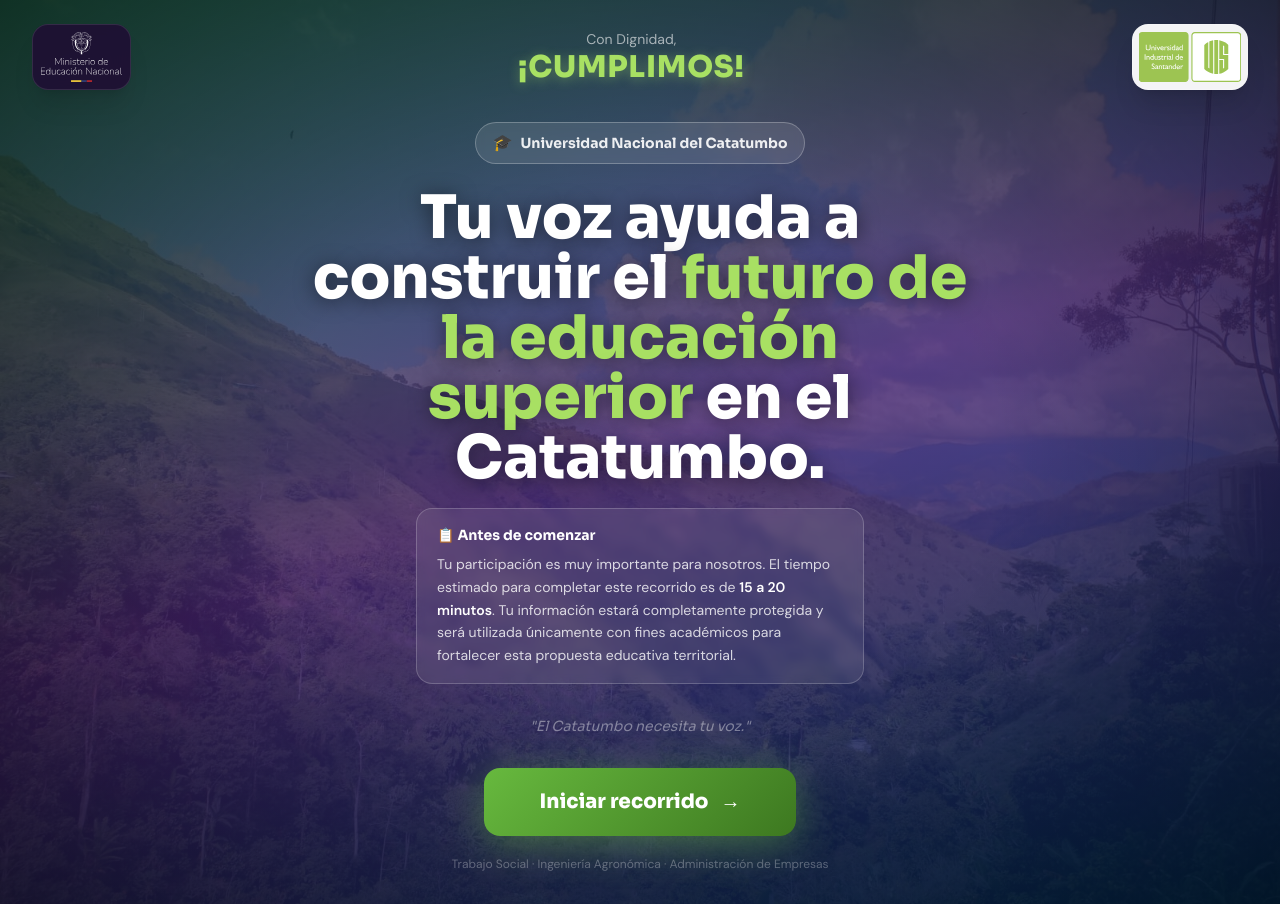
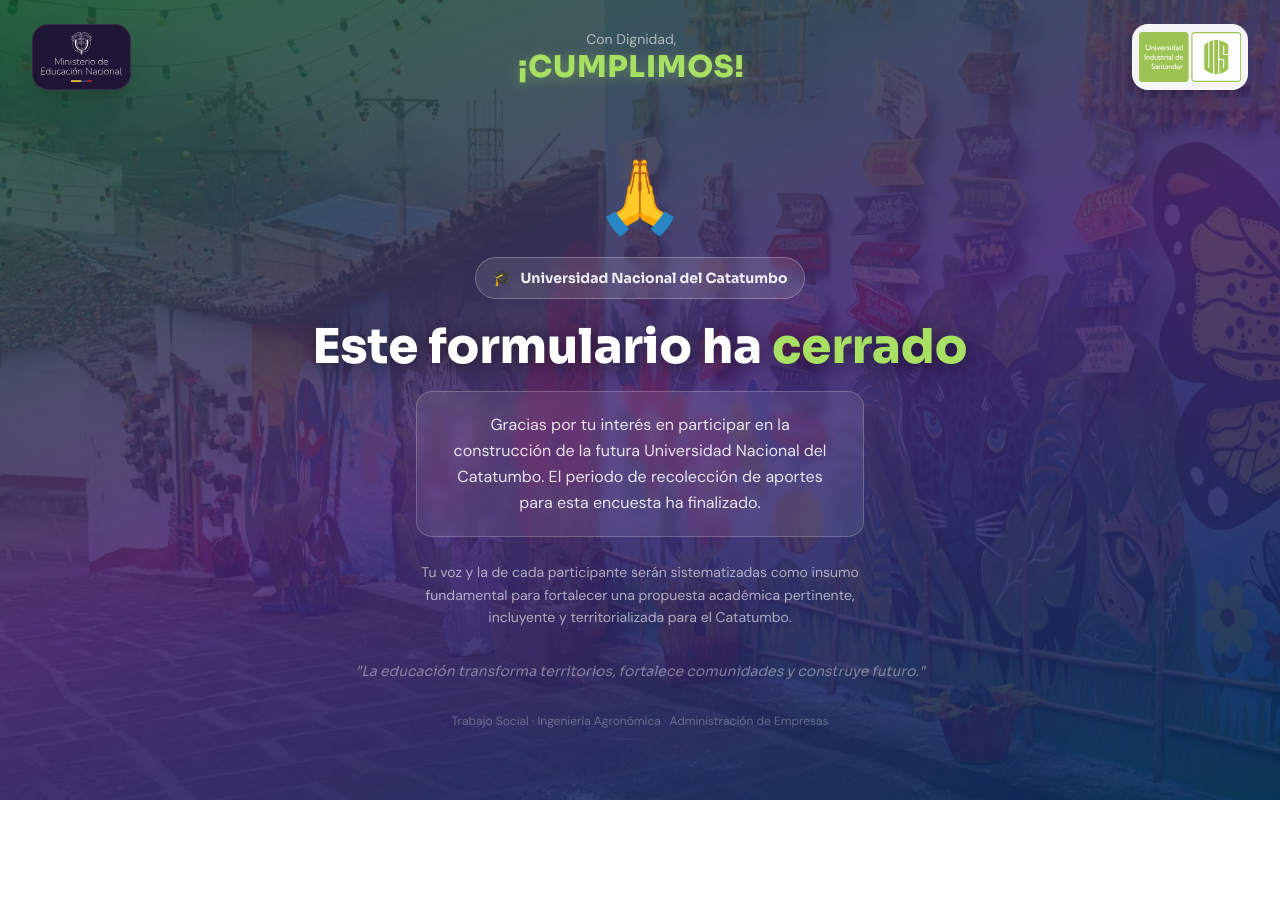
Before and after one commit to Harver98/perfil-vocacional, a React (Vite) app: page / in a window 1280 px wide. After the commit the page ends 800 px from the top, so only its background shows below. Built offline with nearby package versions, Linux system fonts and the light colour scheme.

Commit message:
Cierre Encuesta

```diff
--- a/src/App.jsx
+++ b/src/App.jsx
@@ -1,4 +1,5 @@
 import { useExperiencia, PASOS } from './hooks/useExperiencia'
+import FormularioCerrado      from './components/FormularioCerrado'
 import Bienvenida          from './components/steps/Bienvenida'
 import Capsula             from './components/steps/Capsula'
 import Caracterizacion     from './components/steps/Caracterizacion'
@@ -10,6 +11,9 @@
 import Dashboard           from './components/Dashboard'
 import DiagnosticoSupabase from './components/DiagnosticoSupabase'
 import './index.css'
+
+// ⚠️ Cambia esto a false para reabrir el formulario
+const FORMULARIO_CERRADO = true
 
 // Banner modo demo
 function DemoBanner() {
@@ -29,6 +33,10 @@
   const path = window.location.pathname.replace(/\/$/, '').toLowerCase()
   if (path === '/dashboard')   return <Dashboard />
   if (path === '/diagnostico') return <DiagnosticoSupabase />
+
+  // ── Formulario cerrado ──────────────────────────────────────────────────
+  // Permite seguir entrando al dashboard y diagnóstico aunque esté cerrado
+  if (FORMULARIO_CERRADO) return <FormularioCerrado />
 
   return (
     <>
--- /dev/null
+++ b/src/components/FormularioCerrado.jsx
@@ -0,0 +1,78 @@
+export default function FormularioCerrado() {
+  return (
+    <div className="min-h-screen relative flex flex-col overflow-hidden">
+
+      <div className="absolute inset-0">
+        <img src="/territorio-mural.jpg" alt="Territorio Catatumbo" className="w-full h-full object-cover"
+          style={{ objectPosition: 'center 40%' }} />
+      </div>
+
+      <div className="absolute inset-0" style={{ background: 'rgba(0,0,0,0.55)' }} />
+      <div className="absolute inset-0" style={{ background: 'linear-gradient(160deg, rgba(22,101,52,0.75) 0%, rgba(91,45,142,0.68) 50%, rgba(0,51,102,0.78) 100%)' }} />
+
+      <header className="relative z-20 pt-4 px-4 sm:pt-6 sm:px-8">
+        <div className="flex items-center justify-between gap-2">
+          <div className="rounded-xl sm:rounded-2xl px-3 py-2 sm:px-4 sm:py-3 shadow-xl flex items-center justify-center backdrop-blur-md border border-white/10 flex-shrink-0"
+            style={{ background: 'rgba(31,16,51,0.92)', minWidth: 90, maxWidth: 160 }}>
+            <img src="/LOGO_MIN.svg" alt="Ministerio de Educación Nacional"
+              className="h-7 sm:h-10 w-auto object-contain scale-110 sm:scale-125" />
+          </div>
+
+          <div className="flex flex-col items-center flex-1 mx-2 sm:mx-4">
+            <span className="text-white/60 font-body text-xs sm:text-sm leading-tight">Con Dignidad,</span>
+            <span className="font-display font-black text-xl sm:text-3xl tracking-wide leading-none"
+              style={{ color: '#a8e063', textShadow: '0 2px 12px rgba(168,224,99,0.4)' }}>
+              ¡CUMPLIMOS!
+            </span>
+          </div>
+
+          <div className="rounded-xl sm:rounded-2xl px-3 py-2 sm:px-4 sm:py-3 shadow-xl flex items-center justify-center backdrop-blur-md border border-white/20 flex-shrink-0"
+            style={{ background: 'rgba(255,255,255,0.95)', minWidth: 90, maxWidth: 160 }}>
+            <img src="/LOGO_UIS.svg" alt="Universidad Industrial de Santander"
+              className="h-7 sm:h-10 w-auto object-contain scale-110 sm:scale-125"
+              style={{ mixBlendMode: 'multiply' }} />
+          </div>
+        </div>
+      </header>
+
+      <main className="relative z-10 flex-1 flex flex-col items-center justify-center px-5 py-8 text-center">
+
+        <div className="text-6xl sm:text-7xl mb-6">🙏</div>
+
+        <div className="inline-flex items-center gap-2 bg-white/10 border border-white/25 backdrop-blur-sm rounded-full px-4 py-2 mb-6">
+          <span className="text-base">🎓</span>
+          <span className="font-display font-bold text-white/90 text-sm">Universidad Nacional del Catatumbo</span>
+        </div>
+
+        <h1 className="font-display text-3xl sm:text-5xl font-black text-white mb-5 leading-tight max-w-2xl"
+          style={{ textShadow: '0 2px 20px rgba(0,0,0,0.5)' }}>
+          Este formulario ha{' '}
+          <span style={{ color: '#a8e063' }}>cerrado</span>
+        </h1>
+
+        <div className="max-w-md w-full mb-6 rounded-2xl border border-white/20 backdrop-blur-sm px-6 py-5"
+          style={{ background: 'rgba(255,255,255,0.08)' }}>
+          <p className="font-body text-white/85 text-base leading-relaxed">
+            Gracias por tu interés en participar en la construcción de la futura
+            Universidad Nacional del Catatumbo. El periodo de recolección de
+            aportes para esta encuesta ha finalizado.
+          </p>
+        </div>
+
+        <p className="font-body text-white/60 text-sm max-w-md leading-relaxed mb-2">
+          Tu voz y la de cada participante serán sistematizadas como insumo
+          fundamental para fortalecer una propuesta académica pertinente,
+          incluyente y territorializada para el Catatumbo.
+        </p>
+
+        <p className="font-display italic text-white/40 text-sm mt-6">
+          "La educación transforma territorios, fortalece comunidades y construye futuro."
+        </p>
+
+        <p className="mt-8 text-white/30 text-xs font-body">
+          Trabajo Social · Ingeniería Agronómica · Administración de Empresas
+        </p>
+      </main>
+    </div>
+  )
+}
```
